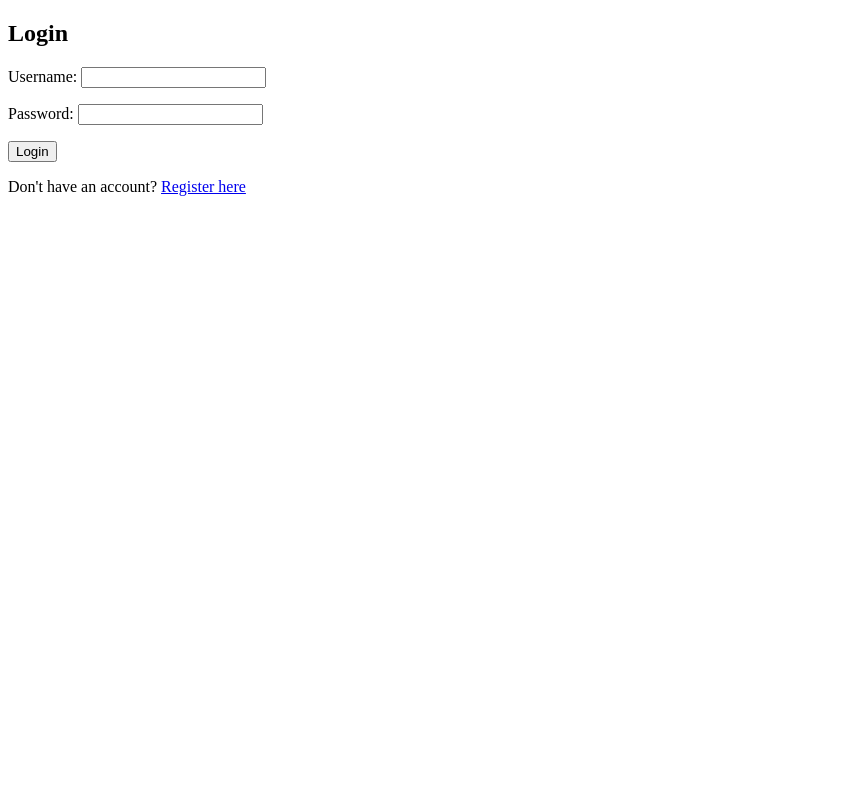
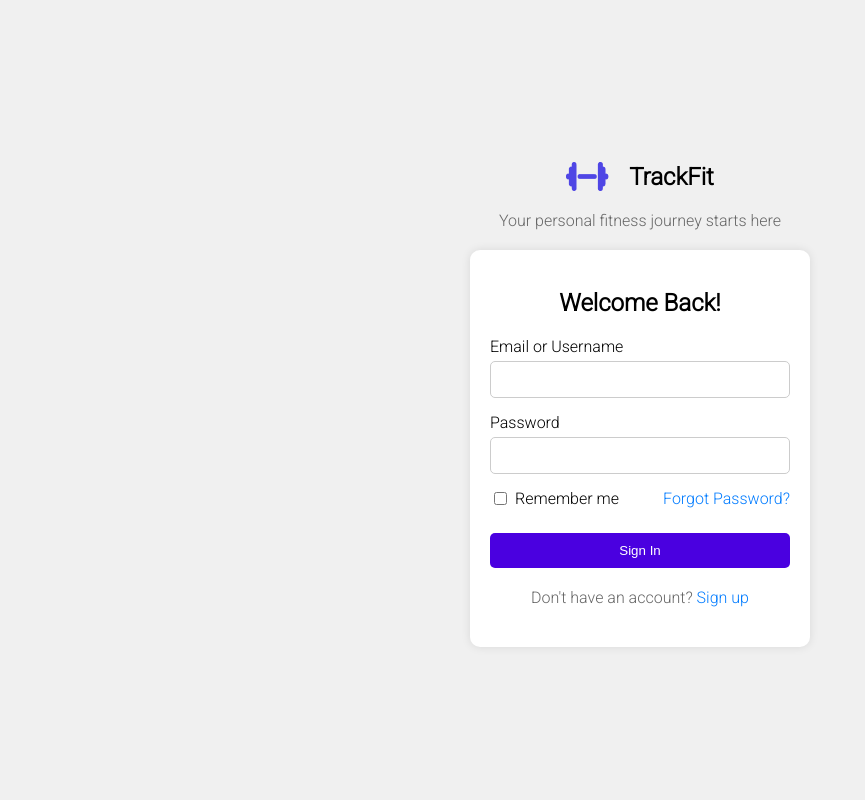
Before and after one commit to Jeoshyung/csci42-gym-app, a Django app: page /login/ in a window 1280 px wide. Shown: the whole page, without its empty margins (0-865 px from the left). Run offline with Django 5.2, Linux system fonts and the light colour scheme.

Commit message:
Added login page design

```diff
--- /dev/null
+++ b/core/static/css/login.css
@@ -0,0 +1,114 @@
+body {
+    font-family: 'Roboto', sans-serif;
+    background-color: #f0f0f0;
+    display: flex;
+    justify-content: center;
+    align-items: center;
+    height: 100vh;
+    margin: 0;
+}
+
+.container {
+    text-align: center;
+}
+
+.logo {
+    display: flex;
+    align-items: center;
+    justify-content: center;
+    gap: 20px;
+}
+
+.logo h1 {
+    font-size: 24px;
+    margin: 10px 0;
+    font-weight: bold;
+}
+
+p {
+    color: #666;
+    margin: 10px 0 20px;
+}
+
+.login-form {
+    background: #fff;
+    padding: 20px;
+    border-radius: 10px;
+    box-shadow: 0 0 10px rgba(0, 0, 0, 0.1);
+    width: 300px;
+    margin: 0 auto;
+}
+
+.login-form h2 {
+    margin-bottom: 20px;
+}
+
+.form-group {
+    margin-bottom: 15px;
+    text-align: left;
+}
+
+.form-group label {
+    display: block;
+    margin-bottom: 5px;
+}
+
+.form-group input {
+    width: 100%;
+    padding: 10px;
+    border: 1px solid #ccc;
+    border-radius: 5px;
+    box-sizing: border-box;
+}
+
+.remember-me {
+    display: flex;
+    justify-content: space-between;
+    align-items: center;
+    margin: 15px 0;
+
+}
+
+.check-remember-me {
+    display: flex;
+    align-items: center;
+    gap: 5px;
+}
+
+
+.forgot-password {
+    color: #007bff;
+    text-decoration: none;
+}
+
+.forgot-password:hover {
+    text-decoration: underline;
+}
+
+.btn {
+    background-color: #4a00e0;
+    color: white;
+    border: none;
+    padding: 10px 20px;
+    border-radius: 5px;
+    cursor: pointer;
+    width: 100%;
+    margin-top: 10px;
+}
+
+.btn:hover {
+    background-color: #3700b3;
+}
+
+.login-form p {
+    margin-top: 20px;
+}
+
+.login-form a {
+    color: #007bff;
+    text-decoration: none;
+}
+
+.login-form a:hover {
+    text-decoration: underline;
+}
--- a/core/templates/login.html
+++ b/core/templates/login.html
@@ -1,15 +1,51 @@
 <!DOCTYPE html>
-<html>
+<html lang="en">
 <head>
-    <title>Login</title>
+    <meta charset="UTF-8">
+    <meta name="viewport" content="width=device-width, initial-scale=1.0">
+    <title>TrackFit | Login</title>
+    {% load static %}
+    <link rel="stylesheet" href="{% static 'css/login.css' %}">
+    <link rel="stylesheet" href="https://fonts.googleapis.com/css2?family=Roboto:wght@300&display=swap">
 </head>
 <body>
-    <h2>Login</h2>
+    <!-- <h2>Login</h2>
     <form method="post">
         {% csrf_token %}
         {{ form.as_p }}
         <button type="submit">Login</button>
     </form>
-    <p>Don't have an account? <a href="{% url 'register' %}">Register here</a></p>
+    <p>Don't have an account? <a href="{% url 'register' %}">Register here</a></p> -->
+
+    <div class="container">
+        <div class="logo">
+            <img src="{% static 'images/logo.png' %}" alt="TrackFit Logo">
+            <h1>TrackFit</h1>
+        </div>
+        <p>Your personal fitness journey starts here</p>
+        <div class="login-form">
+            <h2>Welcome Back!</h2>
+            <form method="post">
+                {% csrf_token %}
+                <div class="form-group">
+                    <label for="username">Email or Username</label>
+                    {{ form.username }}
+                </div>
+                <div class="form-group">
+                    <label for="password">Password</label>
+                    {{ form.password }}
+                </div>
+                <div class="remember-me">
+                    <div class="check-remember-me">
+                        <input type="checkbox" id="remember-me" name="remember-me">
+                        <label for="remember-me">Remember me</label>
+                    </div>
+                    <a href="#" class="forgot-password">Forgot Password?</a>
+                </div>
+                <button type="submit" class="btn">Sign In</button>
+            </form>
+            <p>Don't have an account? <a href="{% url 'register' %}">Sign up</a></p>
+        </div>
+    </div>
 </body>
 </html>
```
Also changed, not shown: core/static/images/logo.png (added), 2 other files.
